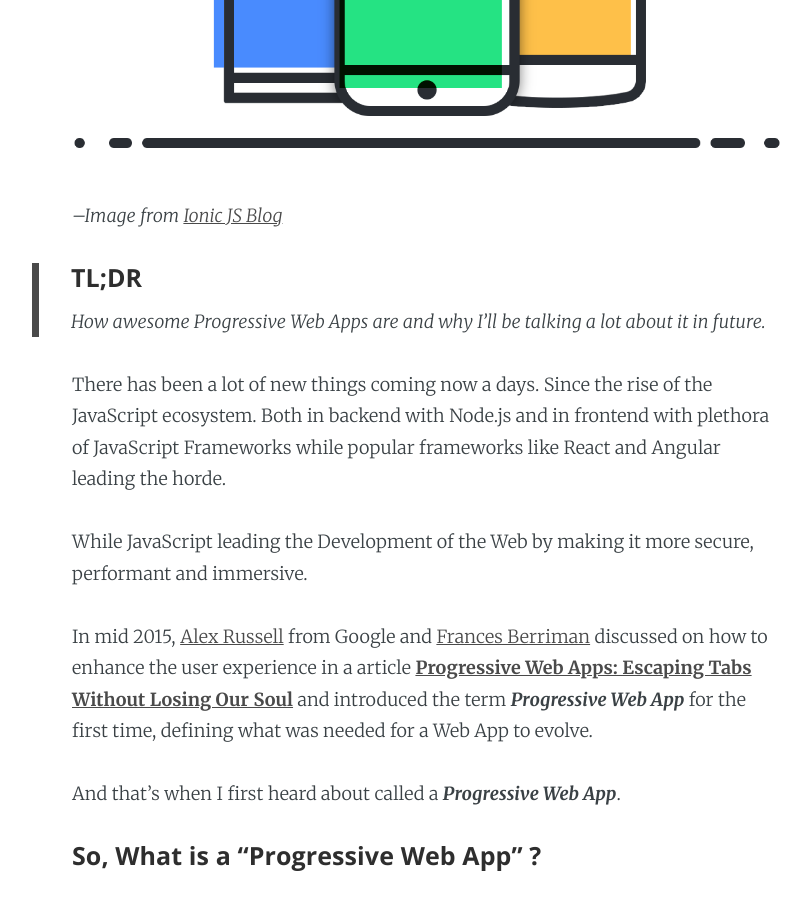
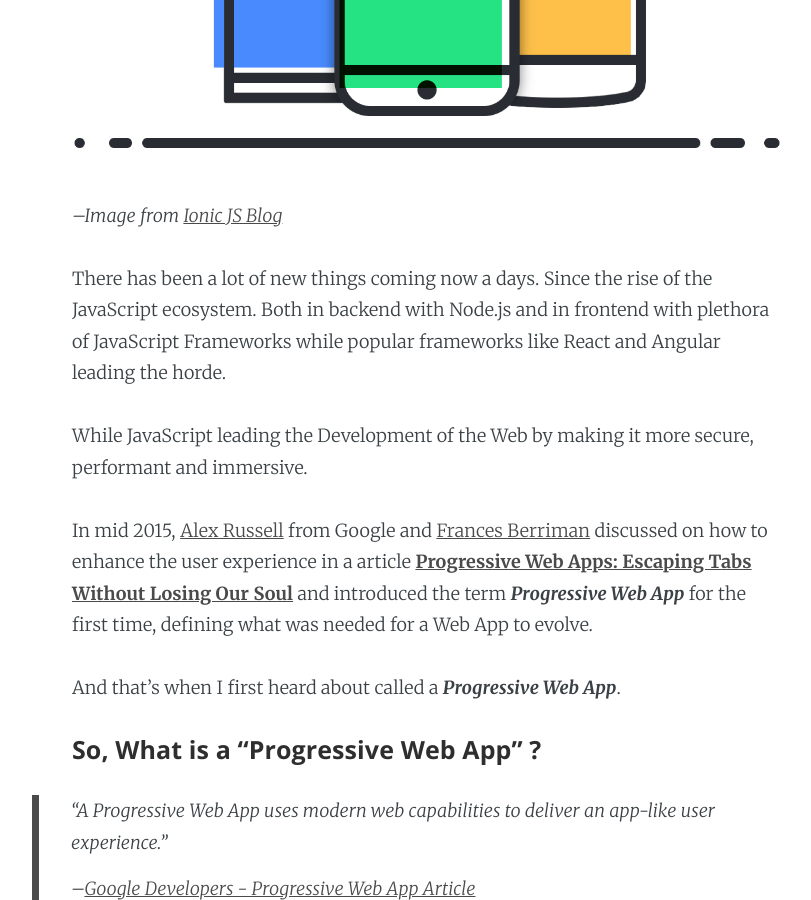
Before and after one commit to inf3cti0n95/Otaku-Codes, a Jekyll site: the page built from _posts/2017-06-01-web-apps-on-steroids-progressive-web-apps-introduction.markdown, in a window 1280 px wide and 900 px high, scrolled down 739 px. Shown: the whole window, without its empty margins (213-1024 px from the left). Built offline with Jekyll 4.4.1, drawn with Linux system fonts in a browser that asks for light colours; comment, search, counter and statistics services are not loaded; some of the changed text lies outside the part shown.

Commit message:
Edited Article

```diff
--- a/_posts/2017-06-01-web-apps-on-steroids-progressive-web-apps-introduction.markdown
+++ b/_posts/2017-06-01-web-apps-on-steroids-progressive-web-apps-introduction.markdown
@@ -10,12 +10,6 @@ excerpt: "Introduction to Web Apps on Steroids, Progressive Web Apps"
 
 ![Progressive Web App](/assets/images/pwa.png)
 <cite >--Image from [Ionic JS Blog](http://blog.ionic.io/what-is-a-progressive-web-app/)</cite>
-
-
->#### TL;DR
->
->How awesome Progressive Web Apps are and why I'll be talking a lot about it in future.
-
 
 There has been a lot of new things coming now a days. Since the rise of the JavaScript ecosystem. Both in backend with Node.js and in frontend with plethora of JavaScript Frameworks while popular frameworks like React and Angular leading the horde.
 
```
Also changed, not shown: other parts of _posts/2017-06-01-web-apps-on-steroids-progressive-web-apps-introduction.markdown (+4 -0 lines).
